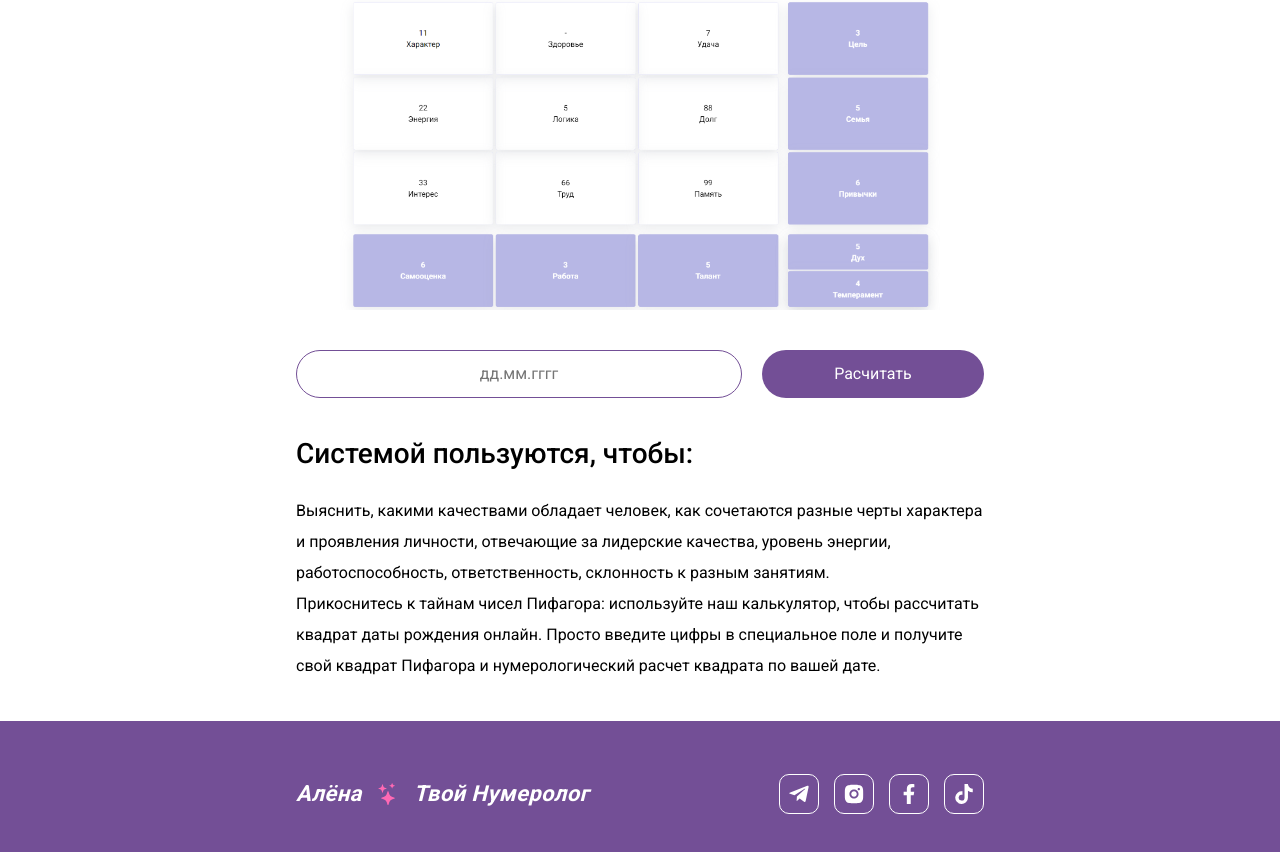
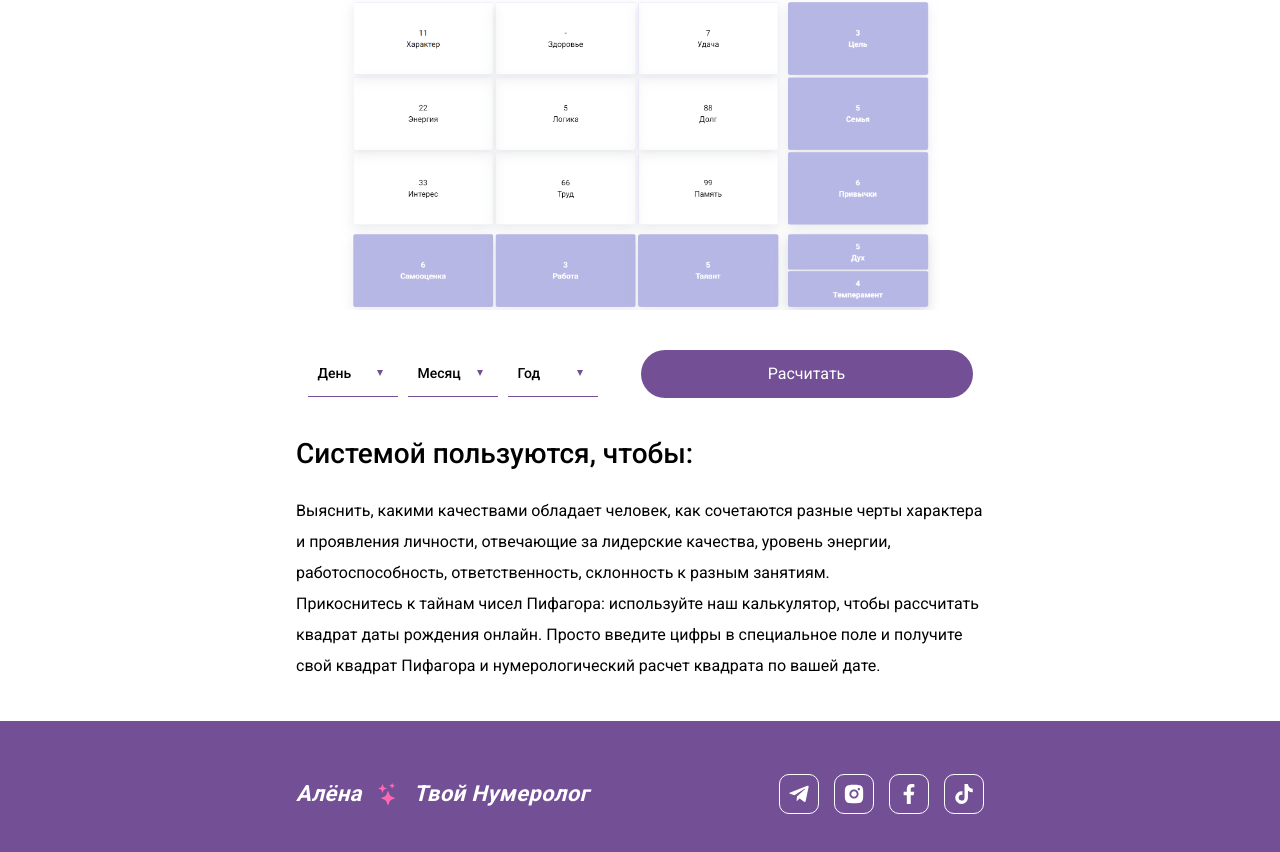
Before and after one commit to LMSerhii/calculator-pythagoras-square-by-alena, a React (Vite) app: page / in a window 1280 px wide. Shown: the part 1484-2336 px from the top of the page. Built offline with nearby package versions, Linux system fonts and the light colour scheme.

Commit message:
update date input

```diff
--- a/package.json
+++ b/package.json
@@ -15,10 +15,8 @@
     "@formkit/auto-animate": "^0.8.1",
     "@reduxjs/toolkit": "^2.2.1",
     "clsx": "^2.1.0",
-    "dayjs": "^1.11.10",
     "modern-normalize": "^2.0.0",
     "react": "^18.2.0",
-    "react-datepicker": "^6.4.0",
     "react-dom": "^18.2.0",
     "react-helmet-async": "^2.0.4",
     "react-hot-toast": "^2.4.1",
--- a/src/components/BurgerMenu/BurgerMenu.jsx
+++ b/src/components/BurgerMenu/BurgerMenu.jsx
@@ -5,7 +5,7 @@ import s from './BurgerMenu.module.css';
 export default function BurgerMenu({ isShow, setIsShow }) {
   return (
     <button className={s.burgerMenu} onClick={setIsShow}>
-      {isShow ? <IoCloseOutline size={40} /> : <RxHamburgerMenu size={40} />}
+      {isShow ? <IoCloseOutline size={30} /> : <RxHamburgerMenu size={30} />}
     </button>
   );
 }
--- a/src/components/Form/Form.jsx
+++ b/src/components/Form/Form.jsx
@@ -1,67 +1,46 @@
+import { useState } from 'react';
 import { useDispatch } from 'react-redux';
 import toast from 'react-hot-toast';
 import useMediaQuery from '../../hooks/useMediaQuery';
-import ReactInputMask from 'react-input-mask';
 import css from './Form.module.css';
 import { addDate } from '../../redux/dateSlice';
 import { addLifeNumbers, setIsShow } from '../../redux/calculatorSlice';
 import { converteDate } from '../../helpers/calculator-pythagoras-square';
-import { useState } from 'react';
+import { smoothScrollBy } from '../../helpers/smoothScrollBy';
 import Container from '../Container/Container';
-import { smoothScrollBy } from '../../helpers/smoothScrollBy';
 
 function Form() {
   const dispatch = useDispatch();
-  const [value, setValue] = useState('');
+
+  const [isShowDayList, setIsShowDayList] = useState(false);
+  const [isShowMonthList, setIsShowMonthList] = useState(false);
+  const [isShowYearList, setIsShowYearList] = useState(false);
+
+  const [day, setDay] = useState('День');
+  const [month, setMonth] = useState('Месяц');
+  const [year, setYear] = useState('Год');
 
   const mobile = useMediaQuery('(min-width: 375px)');
   const tablet = useMediaQuery('(min-width: 768px)');
   const desktop = useMediaQuery('(min-width: 1440px)');
 
-  const handleChange = e => {
-    const value = e.target.value;
-
-    const parts = value.split('.');
-
-    const day = parseInt(parts[0], 10);
-    const month = parseInt(parts[1], 10);
-    const year = parseInt(parts[2], 10);
-
-    if (day > 31) {
-      toast.error('День не может быть больше 31');
-    }
-
-    if (month > 12) {
-      toast.error('Месяц не может быть больше 12');
-    }
-
-    if (year > new Date().getFullYear()) {
-      toast.error('Год не может быть больше текущего');
-    }
-
-    setValue(value);
-  };
-
   const handleClickSet = e => {
     e.preventDefault();
-    setValue('');
 
-    if (!value) {
-      toast.error('Вы не ввели дату рождения.');
-
-      dispatch(setIsShow(false));
+    if (!parseInt(day)) {
+      toast.error('Введите день Рождения');
       return;
     }
 
-    const dateList = value.split('.').map(Number);
-
-    const validate = !dateList.some(el => isNaN(el));
-
-    if (!validate) {
+    if (!parseInt(month)) {
+      toast.error('Введите месяц Рождения');
       return;
     }
 
-    const [day, month, year] = dateList;
+    if (!parseInt(year)) {
+      toast.error('Введите год Рождения');
+      return;
+    }
 
     dispatch(
       addDate({
@@ -86,22 +65,123 @@ function Form() {
     smoothScrollBy(0, scrollLength, 500);
   };
 
+  const handleDayClick = () => {
+    setIsShowDayList(!isShowDayList);
+  };
+  const handleMonthClick = () => {
+    setIsShowMonthList(!isShowMonthList);
+  };
+  const handleYearClick = () => {
+    setIsShowYearList(!isShowYearList);
+  };
+
+  const itemDayClick = e => {
+    setDay(e.target.value);
+    setIsShowDayList(false);
+  };
+
+  const itemMonthClick = e => {
+    setMonth(e.target.value);
+    setIsShowMonthList(false);
+  };
+
+  const itemYearClick = e => {
+    setYear(e.target.value);
+    setIsShowYearList(false);
+  };
+
   const scrollLength = (mobile && 200) || (tablet && 400) || (desktop && 600);
+
+  let numbersDayArray = Array.from(
+    { length: 31 },
+    (_, index) => index + 1
+  ).reverse();
+
+  let numbersMonthArray = Array.from(
+    { length: 12 },
+    (_, index) => index + 1
+  ).reverse();
+
+  const currentYear = new Date().getFullYear();
+  let numbersYearArray = Array.from(
+    { length: currentYear - 1899 },
+    (_, index) => 1900 + index
+  ).reverse();
 
   return (
     <Container>
       <form className={css.form}>
-        <div className={css.inputWrapper}>
-          <ReactInputMask
-            className={css.inputMask}
-            mask="99.99.9999"
-            maskPlaceholder="__.__.____"
-            placeholder="дд.мм.гггг"
-            onChange={handleChange}
-            value={value}
-          />
+        <div className={css.selectGroup}>
+          <div className={css.dropDown}>
+            <button
+              type="button"
+              className={css.dropdownButton}
+              onClick={handleDayClick}
+            >
+              {day}
+            </button>
+            {isShowDayList && (
+              <ul className={css.dropdownList}>
+                {numbersDayArray.map((num, index) => (
+                  <li
+                    key={index}
+                    className={css.dropdownItem}
+                    value={num}
+                    onClick={itemDayClick}
+                  >
+                    {num}
+                  </li>
+                ))}
+              </ul>
+            )}
+          </div>
+          <div className={css.dropDown}>
+            <button
+              type="button"
+              className={css.dropdownButton}
+              onClick={handleMonthClick}
+            >
+              {month}
+            </button>
+            {isShowMonthList && (
+              <ul className={css.dropdownList}>
+                {numbersMonthArray.map((num, index) => (
+                  <li
+                    key={index}
+                    className={css.dropdownItem}
+                    value={num}
+                    onClick={itemMonthClick}
+                  >
+                    {num}
+                  </li>
+                ))}
+              </ul>
+            )}
+          </div>
+          <div className={css.dropDown}>
+            <button
+              type="button"
+              className={css.dropdownButton}
+              onClick={handleYearClick}
+            >
+              {year}
+            </button>
+            {isShowYearList && (
+              <ul className={css.dropdownList}>
+                {numbersYearArray.map((num, index) => (
+                  <li
+                    key={index}
+                    className={css.dropdownItem}
+                    value={num}
+                    onClick={itemYearClick}
+                  >
+                    {num}
+                  </li>
+                ))}
+              </ul>
+            )}
+          </div>
         </div>
-
         <button className={css.button} type="submit" onClick={handleClickSet}>
           Расчитать
         </button>
--- a/src/components/Form/Form.module.css
+++ b/src/components/Form/Form.module.css
@@ -1,6 +1,3 @@
-.wrap {
-}
-
 .form {
   display: flex;
   flex-direction: column;
@@ -14,9 +11,11 @@
     flex-direction: row;
   }
 }
-@media screen and (min-width: 1440px) {
-  .form {
-  }
+
+.selectGroup {
+  display: flex;
+  align-items: center;
+  gap: 10px;
 }
 
 .button {
@@ -46,25 +45,162 @@
   }
 }
 
-@media screen and (max-width: 1439.88px) {
-  .inputWrapper {
-    width: 100%;
+/* SELECT CUSTOMIZATIOM */
+
+.select {
+  padding: 10px 35px 10px 15px;
+  width: 100%;
+  border: none;
+  outline: none;
+  border-bottom: 1px solid #734f96;
+  background-color: transparent;
+  cursor: pointer;
+}
+
+/* CUSTOMIZATION DROP DOWN BUTTON */
+
+.dropDown {
+  position: relative;
+}
+
+.dropdownButton {
+  position: relative;
+  display: block;
+  width: 70px;
+  text-align: left;
+
+  background-color: transparent;
+  border: none;
+  border-bottom: 1px solid #734f96;
+  height: 46px;
+
+  padding: 10px 25px 10px 10px;
+
+  font-weight: 500;
+  font-size: 10px;
+  line-height: 1.25;
+}
+
+@media screen and (min-width: 375px) {
+  .dropdownButton {
+    font-size: 12px;
+    width: 80px;
+  }
+}
+@media screen and (min-width: 768px) {
+  .dropdownButton {
+    font-size: 14px;
+    width: 90px;
   }
 }
 
-.inputMask {
-  padding: 10px;
-  width: 100%;
-  height: 48px;
-  border-radius: 100px;
-  text-align: center;
-  border: 1px solid #734f96;
+@media screen and (min-width: 1440px) {
+  .dropdownButton {
+    font-size: 16px;
+    width: 100px;
+  }
+}
+
+.dropdownButton:focus {
   outline: none;
 }
 
-@media screen and (min-width: 1440px) {
-  .inputMask {
-    margin: 0 auto;
-    width: 600px;
+.dropdownButton::after {
+  content: '';
+  position: absolute;
+  top: 50%;
+  right: 15px;
+  transform: translateY(-50%);
+
+  /* Рисуем триугольник */
+  display: inline-block;
+  width: 0;
+  height: 0;
+  border-style: solid;
+  border-width: 6px 3px 0 3px;
+  border-color: #734f96 transparent transparent transparent;
+
+  pointer-events: none;
+}
+
+.dropdownList {
+  position: absolute;
+  left: 0;
+  top: 52px;
+
+  z-index: 1;
+
+  margin: 0;
+  padding: 0;
+  width: 70px;
+  height: 110px;
+  background-color: #fff;
+  box-shadow: 0px 4px 8px rgba(176, 198, 225, 0.6);
+
+  overflow: auto;
+}
+
+@media screen and (min-width: 375px) {
+  .dropdownList {
+    width: 80px;
   }
 }
+@media screen and (min-width: 768px) {
+  .dropdownList {
+    width: 90px;
+  }
+}
+
+@media screen and (min-width: 1440px) {
+  .dropdownList {
+    width: 100px;
+  }
+}
+
+.dropdownList::-webkit-scrollbar {
+  width: 5px;
+}
+
+.dropdownList::-webkit-scrollbar-thumb {
+  width: 3px;
+  border-radius: 8px;
+  background-color: #734f96;
+}
+
+.dropdownItem {
+  margin: 0;
+  padding: 0;
+  padding: 10px;
+  cursor: pointer;
+  font-size: 10px;
+}
+
+@media screen and (min-width: 375px) {
+  .dropdownItem {
+    font-size: 12px;
+  }
+}
+@media screen and (min-width: 768px) {
+  .dropdownItem {
+    font-size: 14px;
+  }
+}
+
+@media screen and (min-width: 1440px) {
+  .dropdownItem {
+    font-size: 16px;
+  }
+}
+
+.dropdownItem:first-child {
+  border-radius: 5px 5px 0 0;
+}
+
+.dropdownItem:last-child {
+  border-radius: 0 0 5px 5px;
+}
+
+.dropdownItem:hover {
+  background-color: #724f96ca;
+  color: #fff;
+}
--- a/src/components/Logo/logo.module.css
+++ b/src/components/Logo/logo.module.css
@@ -1,23 +1,20 @@
 .logo {
   padding: 20px 0;
   color: #734f96;
-  font-size: 20px;
+  font-size: 16px;
   font-weight: 600;
-  /* font-family: Yellowtail; */
-  /* font-family: 'Marck Script', cursive; */
   font-style: italic;
   line-height: normal;
   letter-spacing: 0.02em;
 
   display: flex;
-  /* flex-direction: column; */
   gap: 5px;
   align-items: center;
 }
 
 @media screen and (min-width: 375px) {
   .logo {
-    font-size: 24px;
+    font-size: 20px;
     flex-direction: row;
   }
 }
```
Also changed, not shown: src/components/DateSelect/DateSelect.jsx (added, +27 -0 lines), src/components/DateSelect/DateSelect.module.css (added, +9 -0 lines), 1 other file (tests, documents, lock files or other folders).
